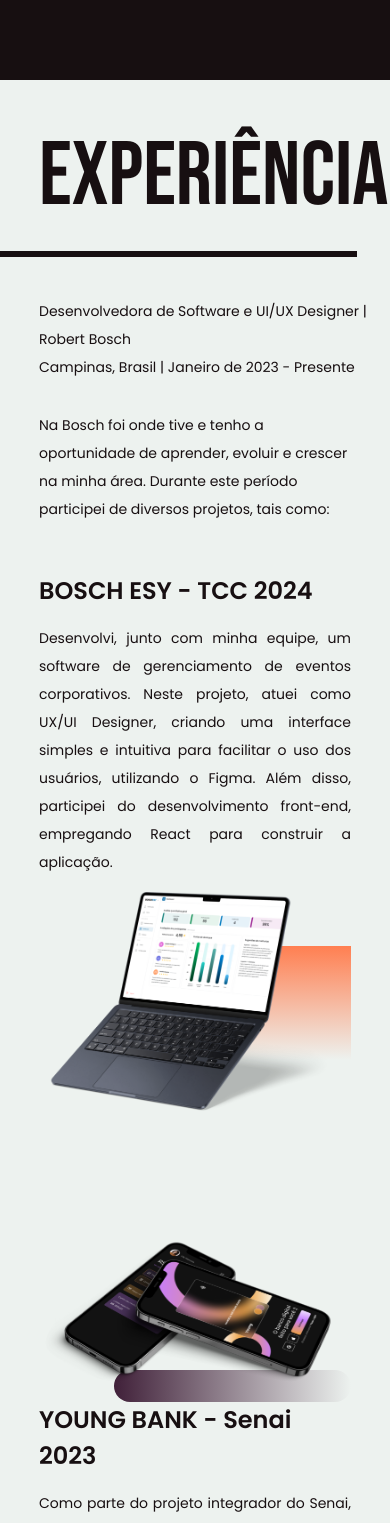
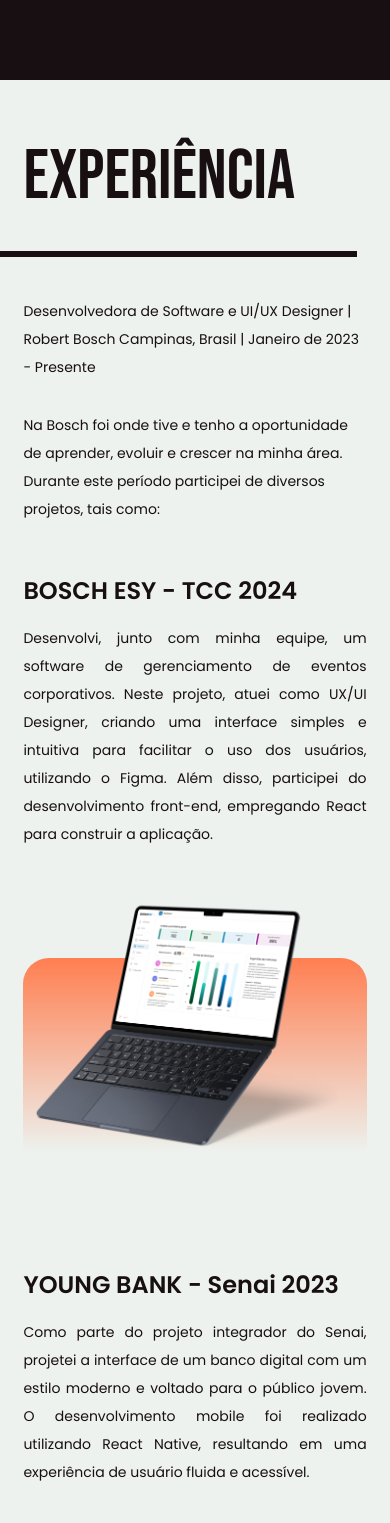
Before and after one commit to rochamanuela/my-portfolio, a React (Vite) app: page / in a window 390 px wide. Shown: the part 5484-7007 px from the top of the page. Built offline with nearby package versions, Linux system fonts and the light colour scheme.

Commit message:
style: continued responsiveness

```diff
--- a/src/components/Experience/index.jsx
+++ b/src/components/Experience/index.jsx
@@ -35,13 +35,11 @@
           {/*<div className="coral-rectangle"></div>*/}
         </div>
       </section>
-      <section className="experience-content">
+      <section className="experience-content" id="middle-content">
         <div className="mockup dark-purple">
           <img src={MockupYoung} />
-          {/*<div className="dark-purple-rectangle"></div>*/}
         </div>
         <div className="text" id="last-content">
-        {/* <div className="text" style={{ paddingRight: '10%', paddingLeft: '5%' }}> */}
           <h1>YOUNG BANK - Senai 2023</h1>
           <p>Como parte do projeto integrador do Senai, projetei a interface de um banco
             digital com um estilo moderno e voltado para o público jovem. O desenvolvimento
@@ -50,7 +48,6 @@
         </div>
       </section>
       <section className="experience-content" id="last-content">
-        {/* <div className="text" style={{ paddingLeft: '10%', paddingRight: '5%' }}> */}
         <div className="text">
           <h1>REX ROUTE - Rexroth 2023</h1>
           <p>Desenvolvi a interface de uma aplicação de compartilhamento de rota para a
@@ -60,7 +57,6 @@
         </div>
         <div className="mockup amaranth">
           <img src={MockupRexroute} />
-          {/*<div className="amaranth-rectangle"></div>*/}
         </div>
       </section>
     </div>
--- a/src/components/Experience/style.css
+++ b/src/components/Experience/style.css
@@ -175,6 +175,7 @@
     padding-right: 10%;
     padding-left: 5%
 }
+
 .experience-content#first-content .text,
 .experience-content#last-content .text {
     padding-left: 10%;
@@ -210,13 +211,11 @@
     }
 }
 
-@media screen and (max-width: 960px) {
+@media screen and (max-width: 1024px) {
     p.lide-experience-2 {
         margin-bottom: 50px;
     }
-}
 
-@media screen and (max-width: 1024px) {
     .experience section.experience-content {
         display: flex;
         align-items: center;
@@ -245,6 +244,54 @@
         margin-top: 100px;
     }
 
+    /* agora estou mexendo nos mockups */
+    .experience section.experience-content .mockup.coral::before {
+        border-radius: 26px 26px 0px 0px;
+        margin-left: 0;
+        width: 100%;
+        height: calc(100% - 205px);
+    }
+
+    .experience section.experience-content#first-content .mockup {
+        margin-top: 40px;
+    }
+
+    .experience section.experience-content#last-content .mockup {
+        margin-top: 80px;
+    }
+
+    .experience section.experience-content .mockup.amaranth::before {
+        margin-left: 60%;
+    }
+
+    /* testes */
+    .experience section.experience-content#middle-content {
+        /* background-color: green; */
+        flex-direction: column-reverse;
+    }
+
+    .experience section.experience-content#middle-content .mockup {
+        margin-top: 40px;
+    }
+
+    .experience section.experience-content .mockup.dark-purple::before {
+        background: linear-gradient(270deg, #EDF2EF 20%, #402039 100%);
+        margin-top: 80px;
+        height: calc(100% - 80px);
+        margin-left: 0;
+        width: 80%;
+    }
+
+}
+
+@media screen and (max-width: 520px) {
+    .experience section.experience-content .mockup.coral::before {
+        height: 70%;
+    }
+
+    .experience .experience-section-title h1 {
+        font-size: 70px;
+    }
 }
 
 @media screen and (max-width: 1380px) {
@@ -256,3 +303,31 @@
         margin-bottom: 100px;
     }
 }
+
+@media screen and (max-width: 530px) {
+    p.lide-experience-1 br {
+        display: none;
+    }
+
+    p.lide-experience-1 {
+        padding-right: 10%;
+    }
+}
+
+@media screen and (max-width: 420px) {
+
+    p.lide-experience-1,
+    p.lide-experience-2 {
+        padding-left: 6%;
+        padding-right: 6%;
+    }
+
+    .experience .experience-section-title h1 {
+        padding-left: 6%;
+    }
+
+    .experience section.experience-content .text,
+    .experience section.experience-content .mockup {
+        width: 88%;
+    }
+}
```
